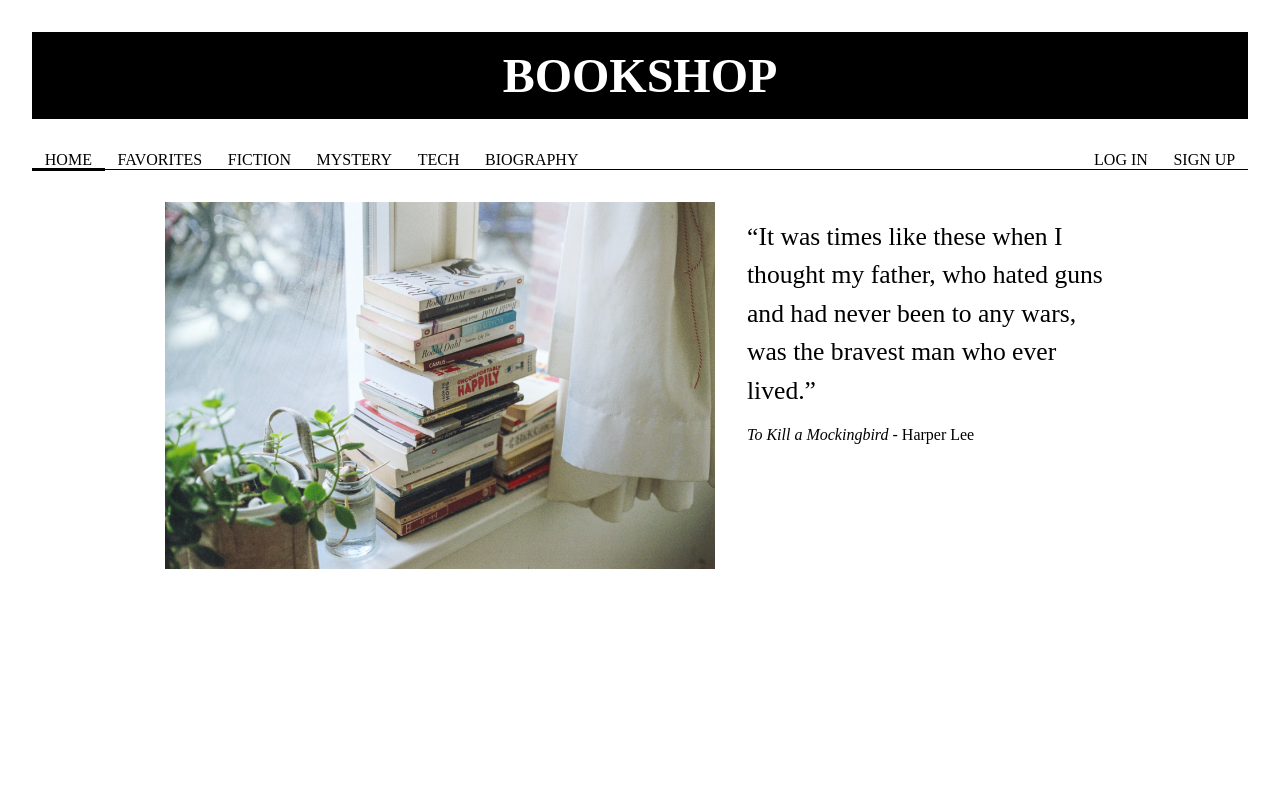
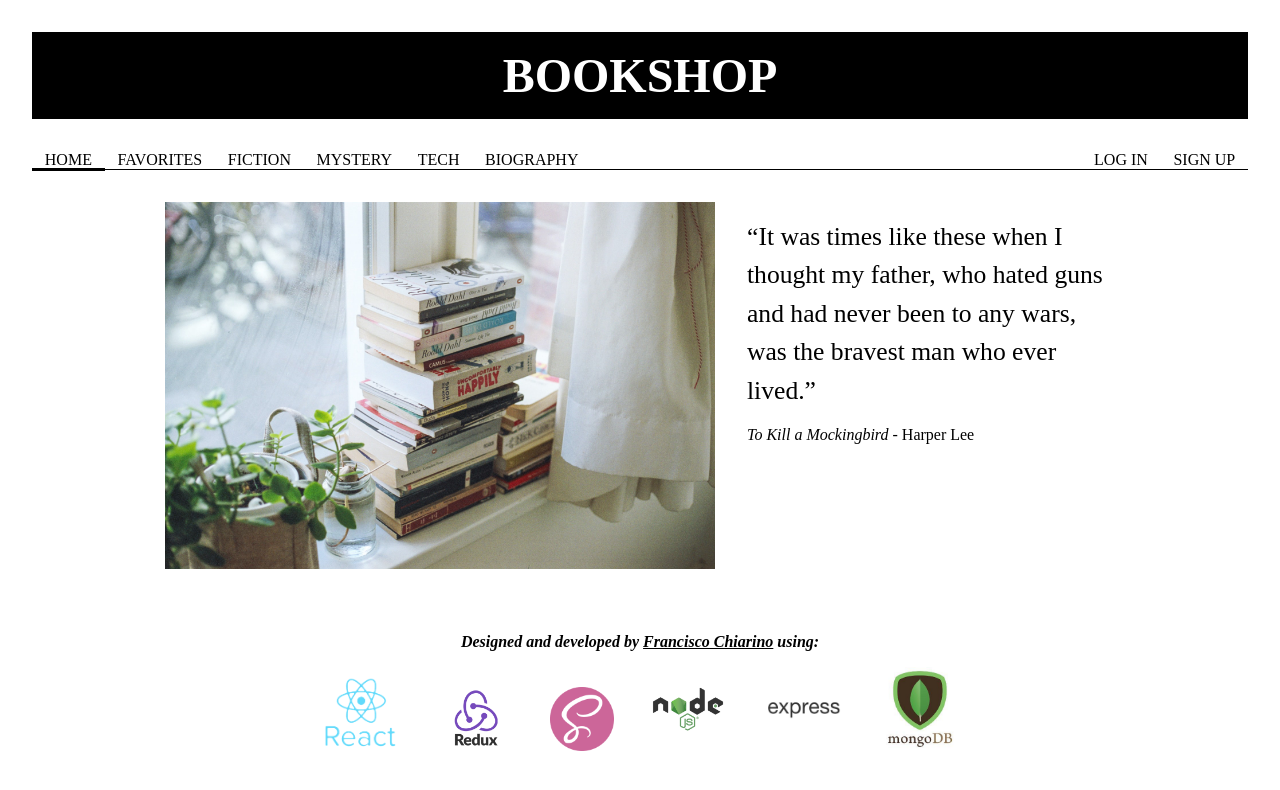
Before and after one commit to franciscochiarino/bookshop, a React app: page / in a window 1280 px wide. Built offline with nearby package versions, Linux system fonts and the light colour scheme; a web font is replaced by a local one; what redux-promise-middleware would draw is missing.

Commit message:
Added credentials

```diff
--- a/src/components/home/Home.js
+++ b/src/components/home/Home.js
@@ -1,9 +1,16 @@
 import React from 'react'
 import hero from '../../assets/hero_1920x1280.jpg';
+import reactLogo from '../../assets/technologies/react-logo.png';
+import reduxLogo from '../../assets/technologies/redux-logo.png';
+import sassLogo from '../../assets/technologies/sass-logo.png';
+import nodeLogo from '../../assets/technologies/node-logo.png';
+import expressLogo from '../../assets/technologies/express-logo.png';
+import mongoLogo from '../../assets/technologies/mongo-logo.jpeg';
 
 export default function Home() {
     return (
-            <section className="Home">
+        <section className="Home">
+            <section className="heroContainer">
                 <img src={hero} alt="books next to the window in a sunny day"/>
                 <section className="heroTextbox">
                     <q>
@@ -14,5 +21,17 @@ export default function Home() {
                     </p>
                 </section>
             </section>
+            <section className="technologies">
+                <h4>Designed and developed by <a href="https://www.franciscochiarino.com" target="_blank">Francisco Chiarino</a> using:</h4>
+                <section className="techIconsContainer">
+                    <img src={reactLogo} width="100" alt="react logo" title="React" />
+                    <img src={reduxLogo} width="100" alt="redux logo" title="Redux" />
+                    <img src={sassLogo} width="80" alt="sass logo" title="Sass" />
+                    <img src={nodeLogo} width="100" alt="node logo" title="Node.js" />
+                    <img src={expressLogo} width="100" alt="express logo" title="Express.js" />
+                    <img src={mongoLogo} width="100" alt="mongo logo" title="MongoDB" />
+                </section>
+            </section>
+        </section>
     )
 }
--- a/src/styles/main.scss
+++ b/src/styles/main.scss
@@ -76,11 +76,12 @@ nav {
 
 // Home
 
-.Home {
+.heroContainer {
     max-width: 1280px;
     margin: 2rem;
     display: flex;
     justify-content: center;
+    padding-bottom: 2rem;
 
     img {
         width: 55%;
@@ -100,6 +101,19 @@ nav {
         p {
             padding-top: 1rem;
         }
+    }
+}
+
+.technologies {
+    text-align: center;
+
+    a {
+        text-decoration: underline;
+    }
+
+    .techIconsContainer > img {
+        padding: 0.5rem;
+        margin: 0.5rem;
     }
 }
 
@@ -362,7 +376,7 @@ nav {
     .CartItem {
         display: flex;
         justify-content: center;
-        margin: 2rem 0;
+        margin: 1rem;
     }
 
     .cartItemCardText {
@@ -370,6 +384,11 @@ nav {
         flex-direction: column;
         justify-content: space-evenly;
         padding-left: 0.8rem;
+    }
+
+    .btnContainer {
+        display: flex;
+        flex-direction: column;
     }
 }
 
```
Also changed, not shown: src/assets/technologies/express-logo.png (added), src/assets/technologies/mongo-logo.jpeg (added), src/assets/technologies/node-logo.png (added), src/assets/technologies/react-logo.png (added), src/assets/technologies/redux-logo.png (added), src/assets/technologies/sass-logo.png (added).
